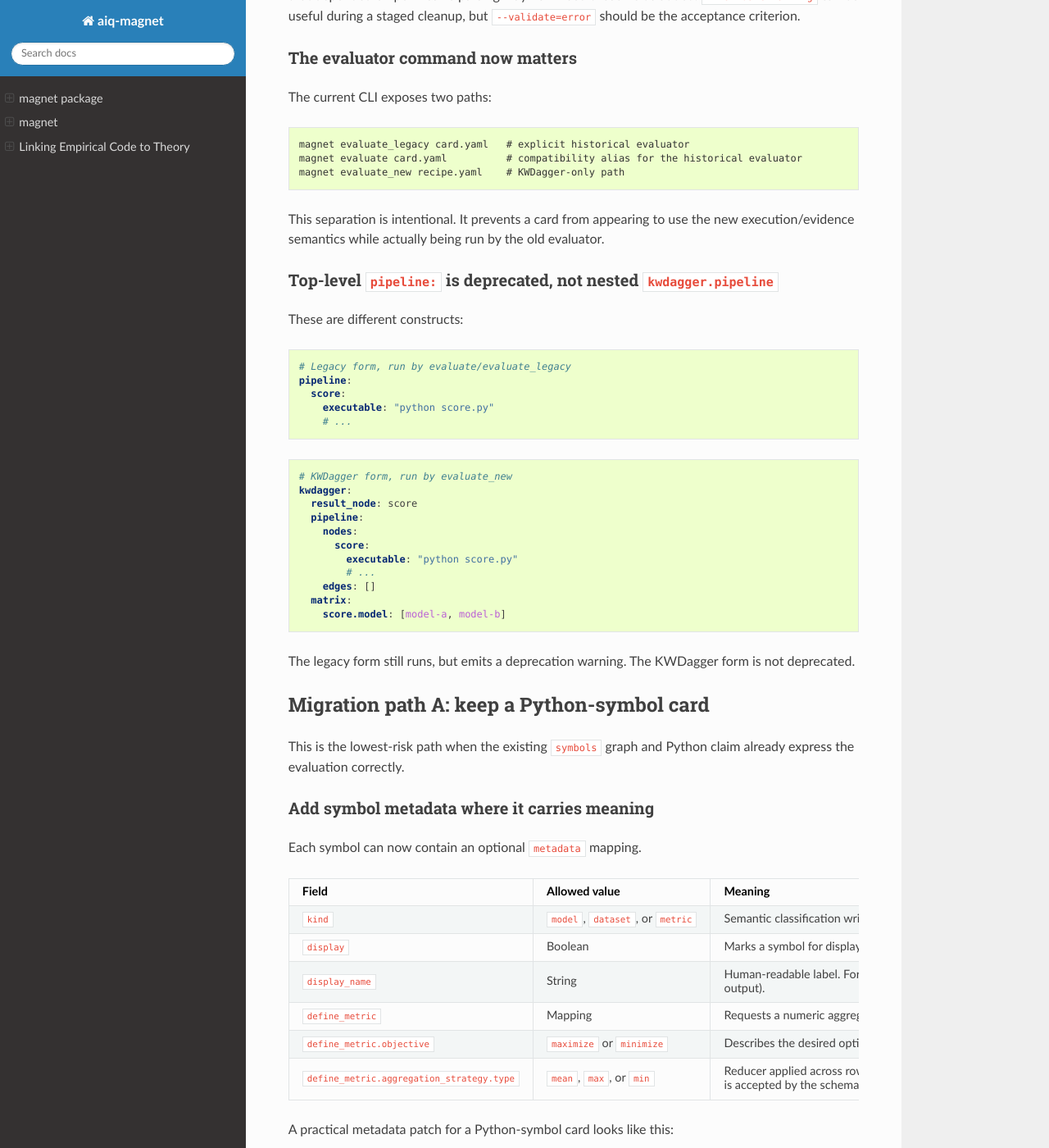
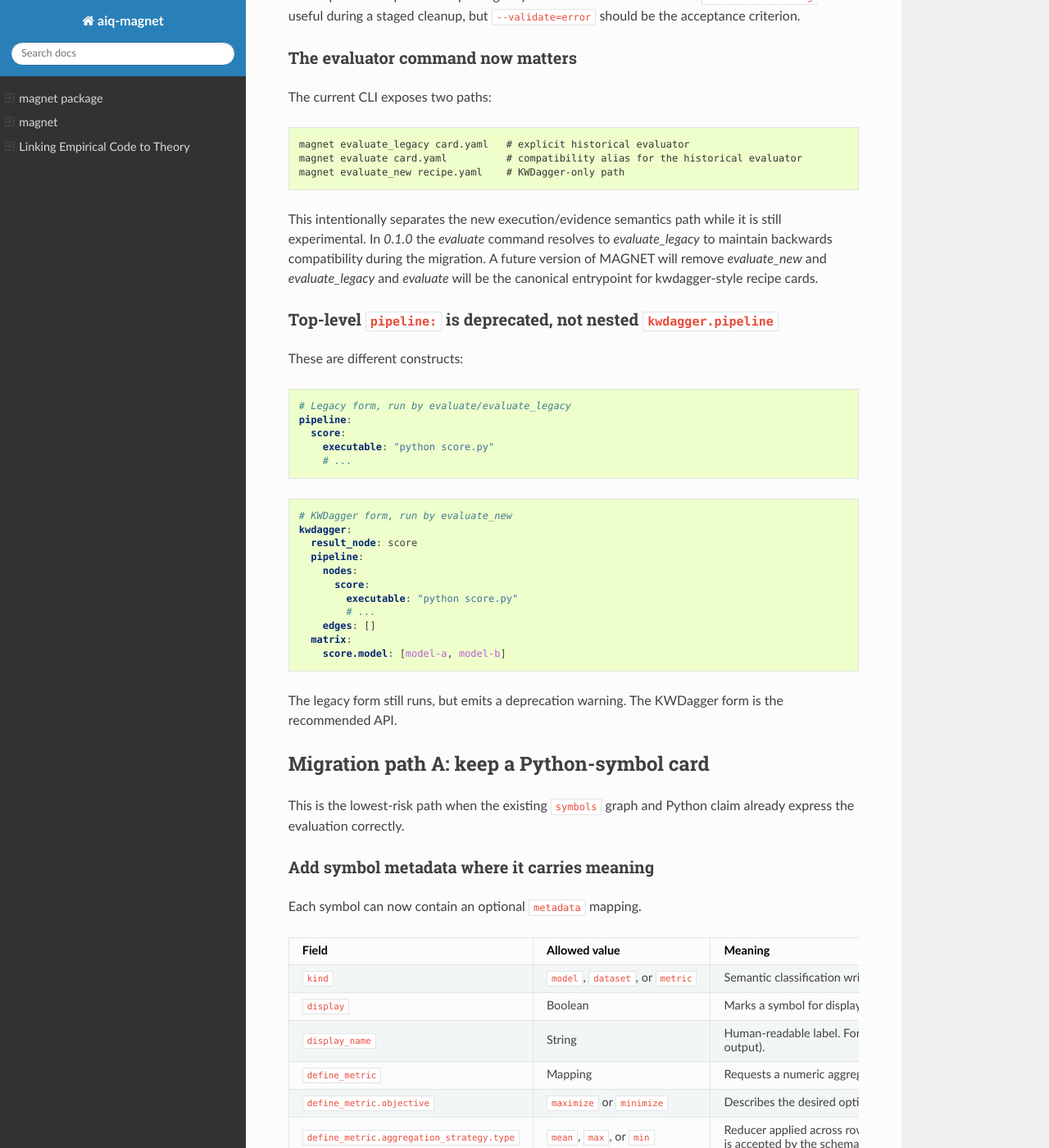
Before and after one commit to AIQ-Kitware/aiq-magnet, a Sphinx documentation site: the page built from docs/source/manual/migration_guide_v0_0_2_to_v0_1_0.rst, in a window 1280 px wide and 1400 px high, scrolled down 2456 px. Shown: the whole window at 82% size. Built offline with Sphinx 7.4.7 and the Read the Docs theme 3.1.0, drawn with Linux system fonts in a browser that asks for light colours; some of the changed text lies outside the part shown.

Commit message:
Apply batched suggestions from code review
Co-authored-by: Jon Crall <erotemic@gmail.com>

```diff
--- a/docs/source/manual/migration_guide_v0_0_2_to_v0_1_0.rst
+++ b/docs/source/manual/migration_guide_v0_0_2_to_v0_1_0.rst
@@ -141,8 +141,7 @@ The current CLI exposes two paths:
    magnet evaluate card.yaml          # compatibility alias for the historical evaluator
    magnet evaluate_new recipe.yaml    # KWDagger-only path
 
-This separation is intentional. It prevents a card from appearing to use the
-new execution/evidence semantics while actually being run by the old evaluator.
+This intentionally separates the new execution/evidence semantics path while it is still experimental. In `0.1.0` the `evaluate` command resolves to `evaluate_legacy` to maintain backwards compatibility during the migration. A future version of MAGNET will remove `evaluate_new` and `evaluate_legacy` and `evaluate` will be the canonical entrypoint for kwdagger-style recipe cards.
 
 Top-level ``pipeline:`` is deprecated, not nested ``kwdagger.pipeline``
 ~~~~~~~~~~~~~~~~~~~~~~~~~~~~~~~~~~~~~~~~~~~~~~~~~~~~~~~~~~~~~~~~~~~~~~~~~
@@ -172,7 +171,7 @@ These are different constructs:
        score.model: [model-a, model-b]
 
 The legacy form still runs, but emits a deprecation warning. The KWDagger form
-is not deprecated.
+is the recommended API.
 
 Migration path A: keep a Python-symbol card
 -------------------------------------------
@@ -477,7 +476,7 @@ A ``v0.0.2``-style pipeline card could look like this:
      threshold:
        value: 0.1
 
-For ``evaluate_new``, place the execution graph under ``kwdagger.pipeline`` and
+For a ``v0.1.0`` recipe card using ``evaluate_new``, place the execution graph under ``kwdagger.pipeline`` and
 use KWDagger's declarative ``nodes`` and ``edges`` structure. The following is
 a shortened, annotated form of the current Llama example:
 
@@ -610,7 +609,7 @@ For each node, identify:
    axis or another configuration source.
 
 ``in_paths``
-   Inputs supplied by upstream edges.
+   Inputs supplied by upstream edges or on-disk dependencies. These are either supplied by the user directly (i.e. by specifying the values in the parameter matrix) or by connecting (drawing an edge) from an out_path to an in_path.
 
 ``out_paths``
    Named output artifacts.
```
Also changed, not shown: other parts of docs/source/manual/migration_guide_v0_0_2_to_v0_1_0.rst (+1 -1 lines).
